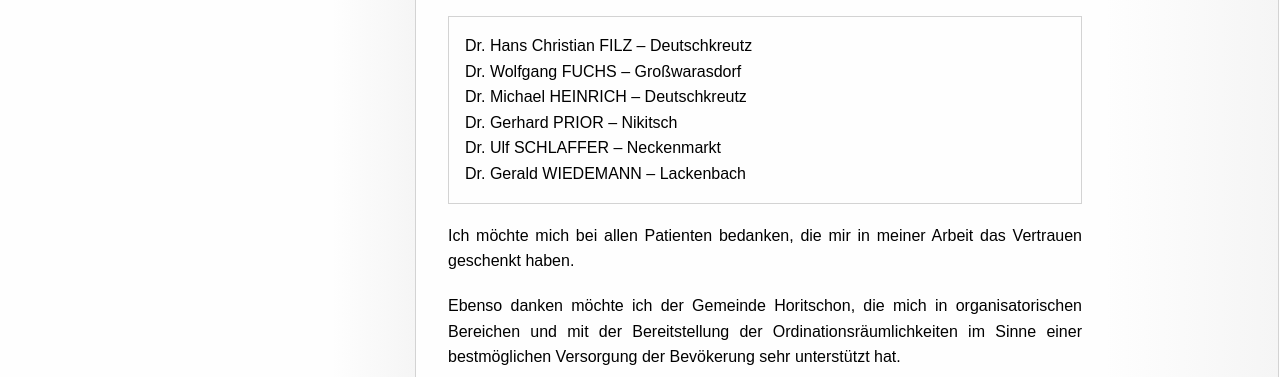
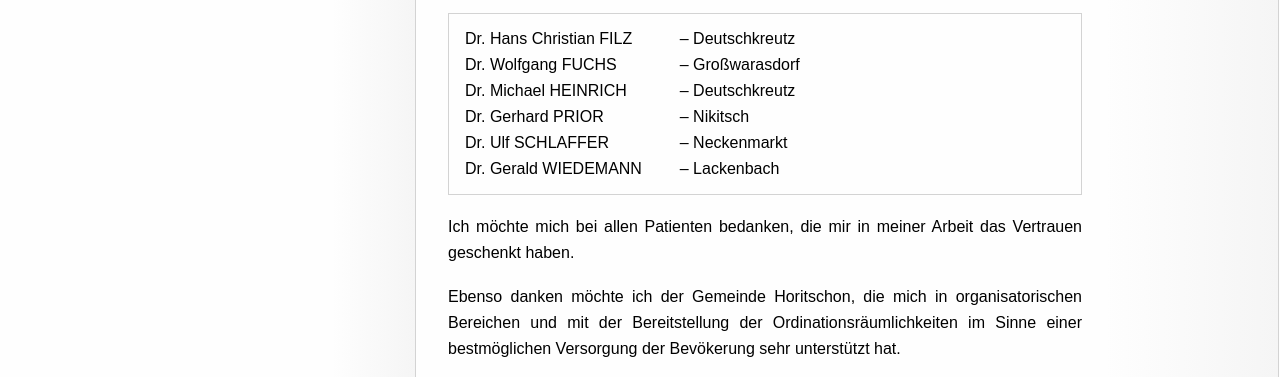
Before and after one commit to jpetso/petsovitsat.github.io, a plain HTML site: page index.html in a window 1280 px wide. Shown: the part 388-765 px from the top of the page. Drawn offline with Linux system fonts and the light colour scheme.

Commit message:
Slightly better line breaking for list of other doctors.

```diff
--- a/index.html
+++ b/index.html
@@ -27,7 +27,7 @@ body {
   justify-content: flex-end;
 }
 
-.container div {
+.container > div {
   min-height: 100%;
   text-align: left;
   border-right: 1px solid lightgray;
@@ -74,10 +74,29 @@ p {
   margin-top: 1.2em;
 }
 
-p.otherdoctor {
+.otherdoctor {
+  text-align: left;
   padding: 1em;
+  padding-bottom: 0.5em;
   max-width: 71ex;
   border: 1px solid lightgray;
+}
+
+.otherdoctor dl {
+  margin: 0;
+}
+
+.otherdoctor dt {
+  margin-right: 0.8ex;
+  display: block;
+  min-width: 13em;
+  float: left;
+}
+
+.otherdoctor dd {
+  display: block;
+  margin-bottom: 0.5em;
+  margin-left: 8em;
 }
 
 .lastname {
@@ -104,14 +123,22 @@ p.otherdoctor {
 
         <p>Betreffend den Zeitpunkt des Beginns der Ordinationstätigkeit von Dr. <span class="lastname">Nachname</span> ist die Gemeinde Horitschon, Gemeindamt und Bürgermeister, der Ansprechpartner für Informationen. Bis dahin haben <em>alle</em> Ärzte in den umliegenden Gemeinden Vertretung. Namentlich sind das (in alphabetischer Reihenfolge):</p>
 
-        <p class="otherdoctor">
-          Dr. Hans Christian <span class="lastname">Filz</span> – Deutschkreutz<br/>
-          Dr. Wolfgang <span class="lastname">Fuchs</span> – Großwarasdorf<br/>
-          Dr. Michael <span class="lastname">Heinrich</span> – Deutschkreutz<br/>
-          Dr. Gerhard <span class="lastname">Prior</span> – Nikitsch<br/>
-          Dr. Ulf <span class="lastname">Schlaffer</span> – Neckenmarkt<br/>
-          Dr. Gerald <span class="lastname">Wiedemann</span> – Lackenbach
-        </p>
+        <div class="otherdoctor">
+          <dl>
+            <dt class="doctor">Dr. Hans Christian <span class="lastname">Filz</span></dt>
+            <dd class="location">–&nbsp;Deutschkreutz</dd>
+            <dt class="doctor">Dr. Wolfgang <span class="lastname">Fuchs</span></dt>
+            <dd class="location">–&nbsp;Großwarasdorf</dd>
+            <dt class="doctor">Dr. Michael <span class="lastname">Heinrich</span></dt>
+            <dd class="location">–&nbsp;Deutschkreutz</dd>
+            <dt class="doctor">Dr. Gerhard <span class="lastname">Prior</span></dt>
+            <dd class="location">–&nbsp;Nikitsch</dd>
+            <dt class="doctor">Dr. Ulf <span class="lastname">Schlaffer</span></dt>
+            <dd class="location">–&nbsp;Neckenmarkt</dd>
+            <dt class="doctor">Dr. Gerald <span class="lastname">Wiedemann</span></dt>
+            <dd class="location">–&nbsp;Lackenbach</dd>
+          </dl>
+        </div>
 
         <p>Ich möchte mich bei allen Patienten bedanken, die mir in meiner Arbeit das Vertrauen geschenkt haben.</p>
 
```
